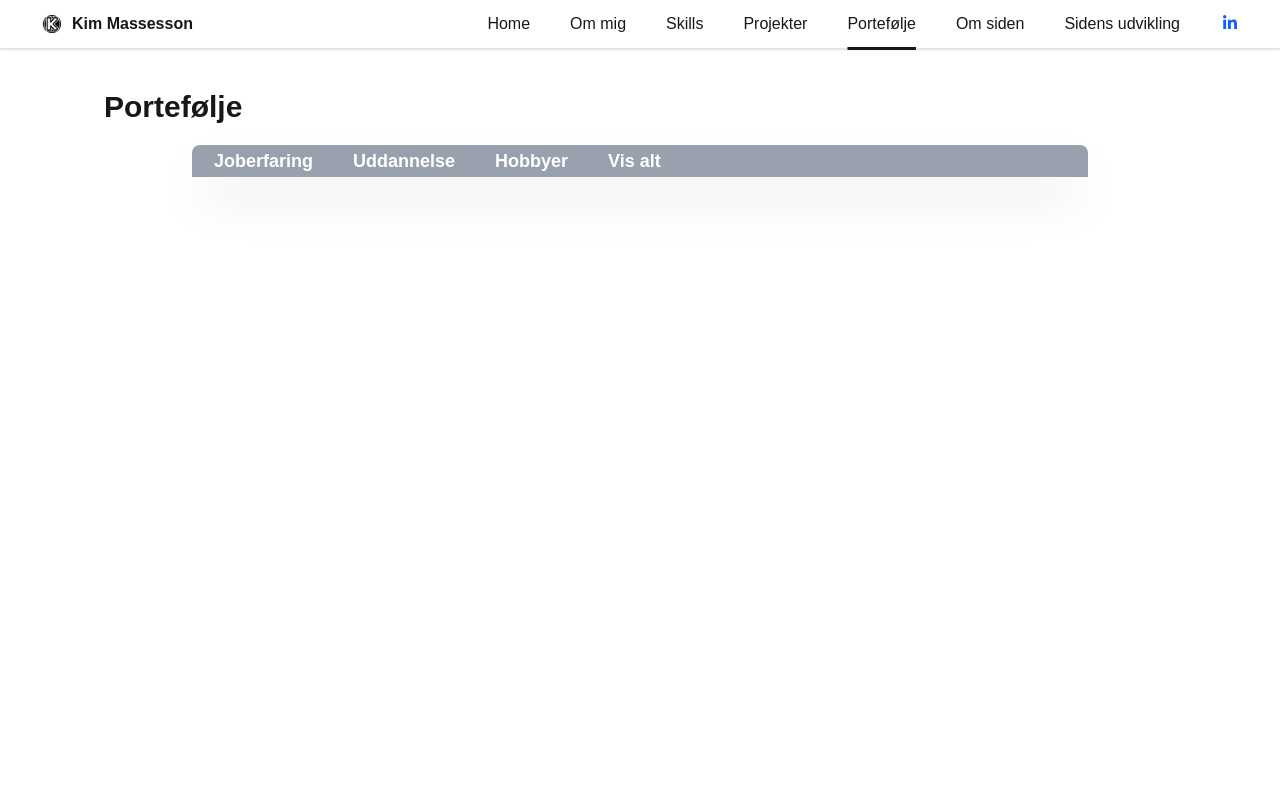
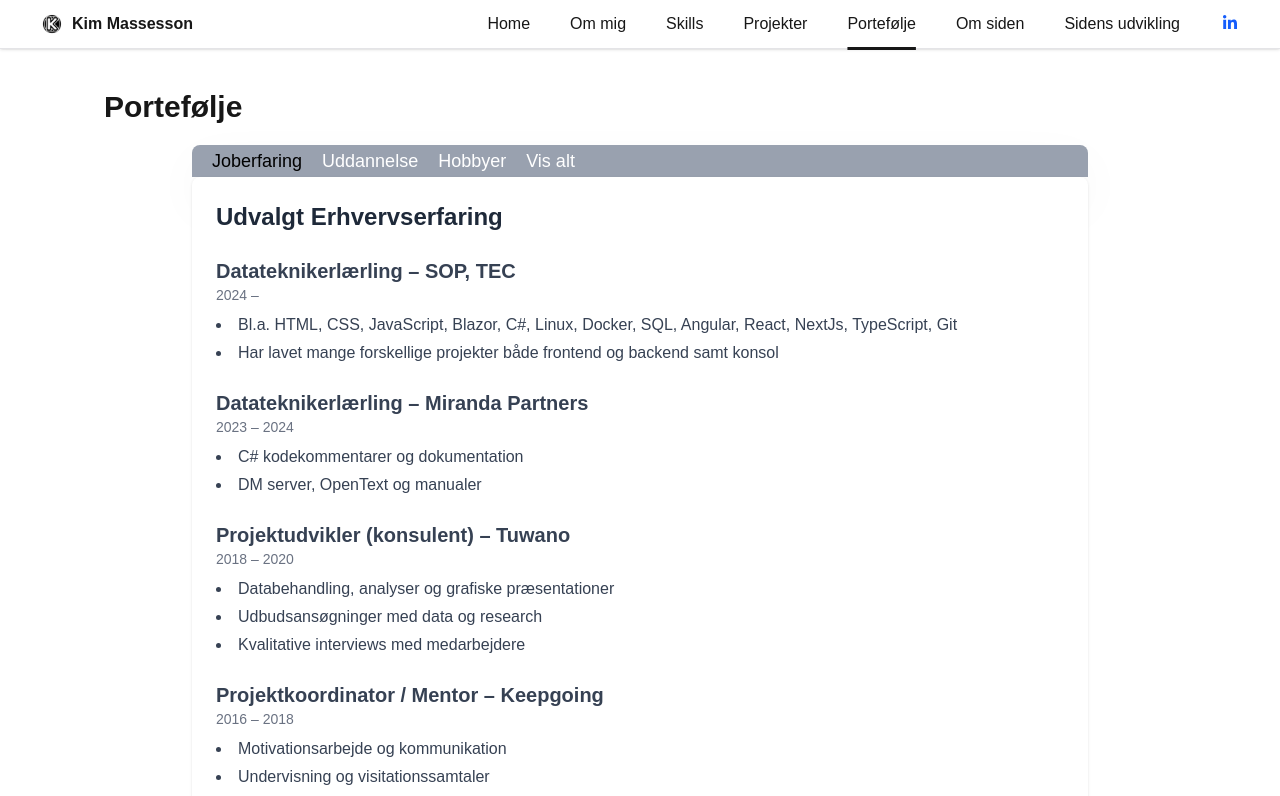
Before and after one commit to Kima4Tec/kimmassesson, a Next.js app: page /documentation in a window 1280 px wide. Shown: the top 796 px of the page. Built offline with nearby package versions, Linux system fonts and the light colour scheme.

Commit message:
linksTIldocu

```diff
--- a/app/documentation/page.tsx
+++ b/app/documentation/page.tsx
@@ -5,20 +5,21 @@ import Hobbies from "../../components/Hobbies";
 import Education from "@/components/Education";
 
 export default function Documentation() {
-const [open, setOpen] = useState<string | null>(null);
+const [open, setOpen] = useState<string | null>("experience");
   return (
     <main className="max-w-6xl mx-auto p-10 dark:bg-black sm:items-start">
       <h1 className="text-3xl font-bold mb-3">Portefølje</h1>
-      <div className="font-bold text-white text-lg p-0.5 mt-5 bg-gray-400 shadow-2xl rounded-t-lg max-w-4xl mx-auto">
-          <button onClick={() => setOpen("experience")} className="px-5 font-bold cursor-pointer">Joberfaring</button>
-          <button onClick={() => setOpen("education")} className="px-5 font-bold cursor-pointer">Uddannelse</button>
-          <button onClick={() => setOpen("hobbies")} className="px-5 font-bold cursor-pointer">Hobbyer</button>
-          <button onClick={() => setOpen("vis-alt")} className="px-5 font-bold cursor-pointer">Vis alt</button>
+      <div className="text-white text-lg p-0.5 mt-5 bg-gray-400 shadow-2xl rounded-t-lg max-w-4xl mx-auto px-5 flex gap-5">
+
+          <button onClick={() => setOpen("experience")} className={open === "experience" ? "text-black" : "hover:text-gray-600"}>Joberfaring</button>
+          <button onClick={() => setOpen("education")} className={open === "education" ? "text-black" : "hover:text-gray-600"}>Uddannelse</button>
+          <button onClick={() => setOpen("hobbies")} className={open === "hobbies" ? "text-black" : "hover:text-gray-600"}>Hobbyer</button>
+          <button onClick={() => setOpen("show-all")} className={open === "show-all" ? "text-black" : "hover:text-gray-600"}>Vis alt</button>
  </div>
           {open === "experience" && (<Experience />)}
           {open === "education" && (<Education />)}
           {open === "hobbies" && (<Hobbies />)}
-          {open === "vis-alt" && (<><Experience /> <Education /> <Hobbies /></>)}
+          {open === "show-all" && (<><Experience /> <Education /> <Hobbies /></>)}
     </main>
   );
 }
--- a/components/Navbar.tsx
+++ b/components/Navbar.tsx
@@ -23,7 +23,7 @@ export default function Navbar() {
         <Link className={pathname === "/aboutme" ? "underline underline-offset-18 decoration-3" : "hover:text-orange-600"} href="/aboutme">Om mig</Link>
         <Link className={pathname === "/skills" ? "underline underline-offset-18 decoration-3" : "hover:text-orange-600"} href="/skills">Skills</Link>
         <Link className={pathname === "/projects" ? "underline underline-offset-18 decoration-3" : "hover:text-orange-600"} href="/projects">Projekter</Link>
-        <Link className={pathname === "/documentation" ? "underline underline-offset-18 decoration-3" : "hover:text-orange-600"} href="/projects">Portefølje</Link>
+        <Link className={pathname === "/documentation" ? "underline underline-offset-18 decoration-3" : "hover:text-orange-600"} href="/documentation">Portefølje</Link>
         <Link className={pathname === "/aboutpage" ? "underline underline-offset-18 decoration-3" : "hover:text-orange-600"} href="/aboutpage">Om siden</Link>
         <Link className={pathname === "/history" ? "underline underline-offset-18 decoration-3" : "hover:text-orange-600"} href="/history">Sidens udvikling</Link>
         <div className="social-icons flex justify-end text-blue-600">
```
